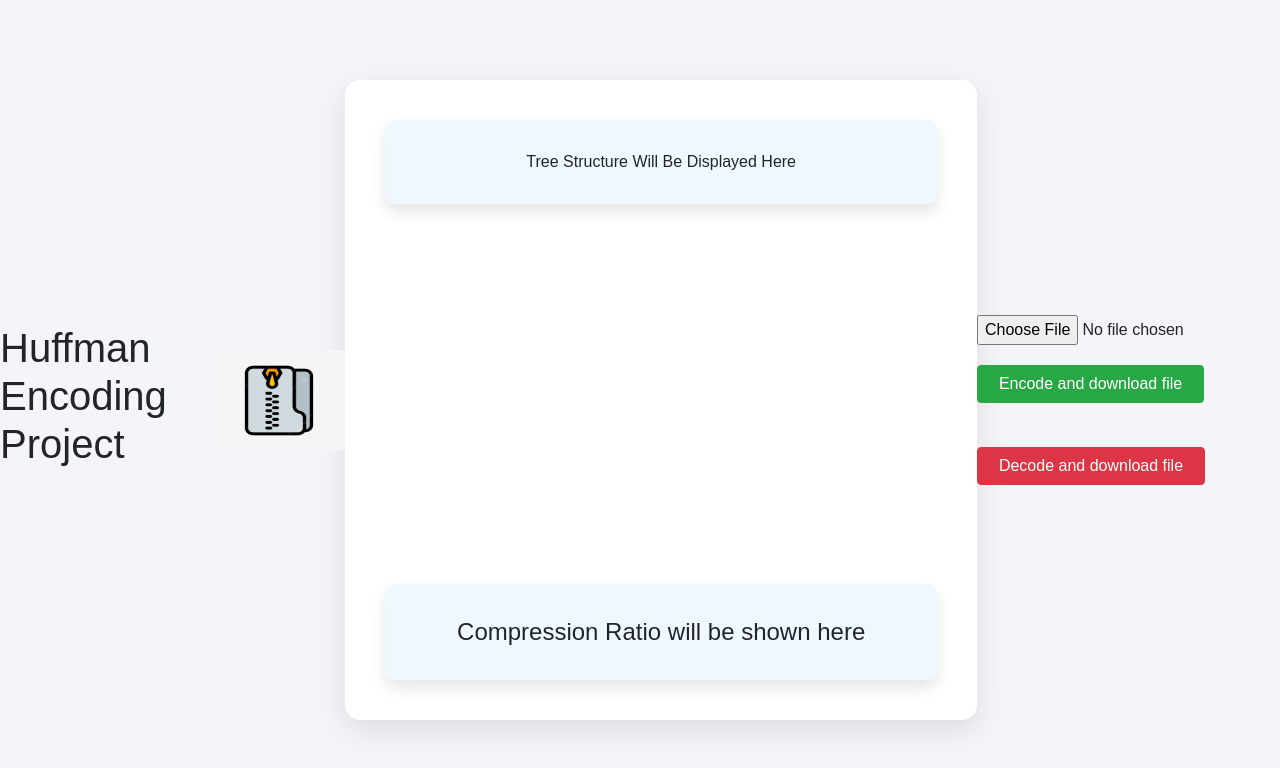
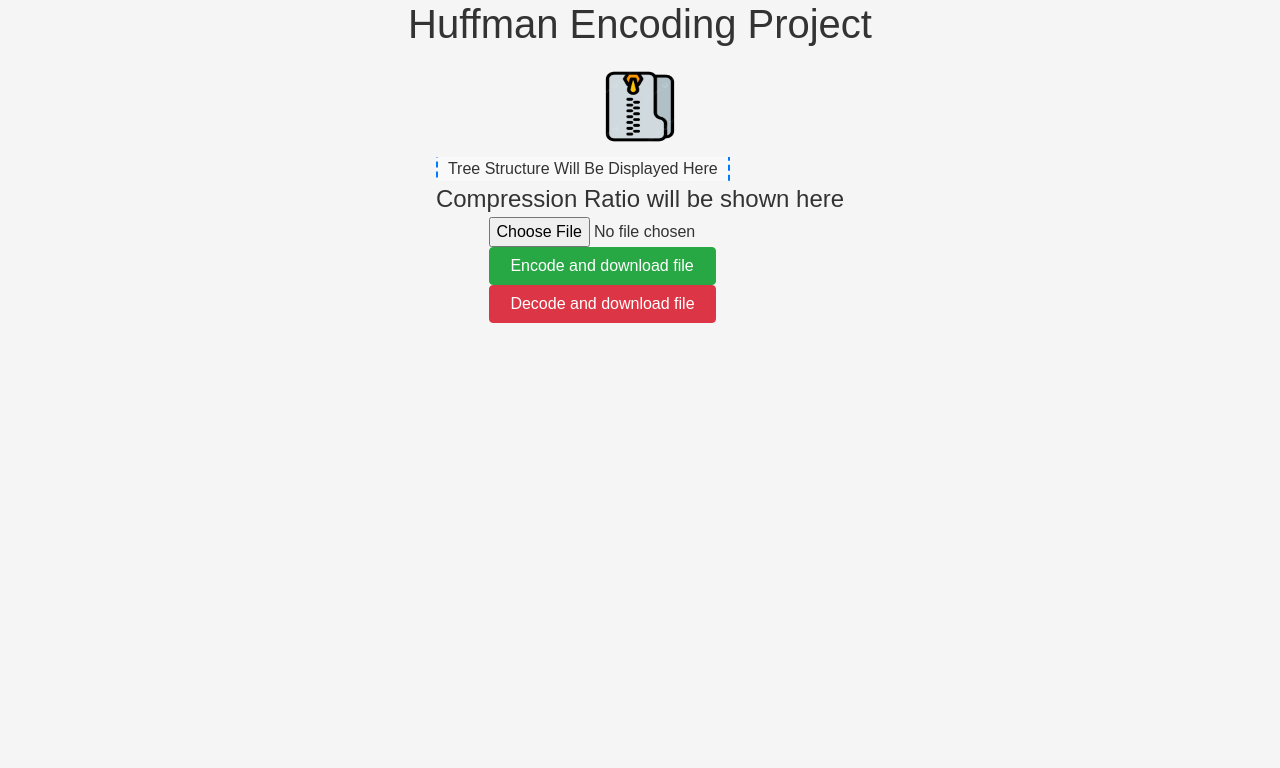
Before and after one commit to SumitSharma2210/Huffman-Encoding-App, a plain HTML site: page public/index.html in a window 1280 px wide. Drawn offline with nearby package versions, Linux system fonts and the light colour scheme.

Commit message:
second commit

```diff
--- a/public/style.css
+++ b/public/style.css
@@ -1,83 +1,124 @@
-html,
+/* General body styles */
 body {
-  height: 100%;
+  font-family: Arial, sans-serif;
   margin: 0;
-  font-family: "Arial", sans-serif;
-  background: #f4f4f9;
+  padding: 0;
+  box-sizing: border-box;
+  background-color: #f5f5f5;
+  color: #333;
   display: flex;
-  justify-content: center;
+  flex-direction: column;
   align-items: center;
-  overflow: hidden;
+  overflow-x: hidden;
 }
 
-p {
-  font-family: "Cursive", sans-serif;
-  font-size: 1.2em;
-  font-weight: normal;
-  color: #333;
-  line-height: 1.5;
-  text-align: center;
-  margin: 20px 0;
+/* Main container for the app */
+.container {
+  width: 100%;
+  max-width: 800px;
+  margin: 20px auto;
+  padding: 10px;
+  background-color: #ffffff;
+  box-shadow: 0 4px 6px rgba(0, 0, 0, 0.1);
+  border-radius: 8px;
+  display: flex;
+  flex-direction: column;
+  gap: 20px;
 }
 
-#container {
-  width: 100%;
-  height: 80vh;
-  background-color: #ffffff;
-  border-radius: 15px;
-  box-shadow: 0 10px 30px rgba(0, 0, 0, 0.1);
+/* Header styles */
+header {
+  text-align: center;
+  font-size: 1.5rem;
+  font-weight: bold;
+  padding: 20px 0;
+  border-bottom: 2px solid #e0e0e0;
+}
+
+/* File upload section */
+.upload-section {
   display: flex;
   flex-direction: column;
-  justify-content: space-between;
-  padding: 40px;
-  box-sizing: border-box;
-  overflow: auto;
-  scroll-behavior: smooth;
+  align-items: center;
+  gap: 10px;
 }
 
-.text_box {
-  padding: 30px;
-  background-color: #f0f8ff;
-  border-radius: 10px;
+.upload-section input[type="file"] {
+  border: 1px solid #ddd;
+  border-radius: 5px;
+  padding: 10px;
   width: 100%;
-  height: auto;
-  border: none;
-  display: flex;
-  flex-direction: column;
-  justify-content: center;
-  align-items: center;
-  box-shadow: 0 8px 15px rgba(0, 0, 0, 0.1);
-  box-sizing: border-box;
+  max-width: 300px;
 }
 
-.text_box h2 {
-  color: #005792;
-  font-size: 2em;
-  margin-bottom: 20px;
-  text-transform: uppercase;
+/* Buttons */
+button {
+  padding: 10px 15px;
+  font-size: 1rem;
   font-weight: bold;
-}
-
-.center_buttons {
-  display: flex;
-  justify-content: center;
-  align-items: center;
-  gap: 20px;
-  margin-top: 20px;
-}
-
-.center_buttons button {
+  color: #ffffff;
   background-color: #007bff;
-  color: white;
-  padding: 15px 30px;
-  font-size: 1.1em;
   border: none;
   border-radius: 5px;
-  margin: 10px;
   cursor: pointer;
   transition: background-color 0.3s ease;
 }
 
-.center_buttons button:hover {
+button:hover {
   background-color: #0056b3;
 }
+
+/* Text area and tree area styles */
+textarea,
+#treearea {
+  width: 100%;
+  height: 200px;
+  margin: 10px 0;
+  padding: 10px;
+  border: 1px solid #ddd;
+  border-radius: 5px;
+  resize: none;
+  font-size: 1rem;
+}
+
+/* Scrollable area for tree visualization */
+#treearea {
+  background-color: #f9f9f9;
+  overflow-y: auto;
+  border: 2px dashed #007bff;
+}
+
+/* Information text styles */
+.info {
+  padding: 10px;
+  background-color: #f0f8ff;
+  border-left: 4px solid #007bff;
+  border-radius: 5px;
+  font-size: 1rem;
+  color: #333;
+}
+
+/* Footer section */
+footer {
+  text-align: center;
+  font-size: 0.9rem;
+  color: #666;
+  margin-top: 20px;
+}
+
+/* Mobile responsiveness */
+@media (max-width: 600px) {
+  body {
+    padding: 10px;
+  }
+
+  .container {
+    width: 100%;
+    padding: 15px;
+  }
+
+  textarea,
+  #treearea {
+    height: 150px;
+  }
+}
```
